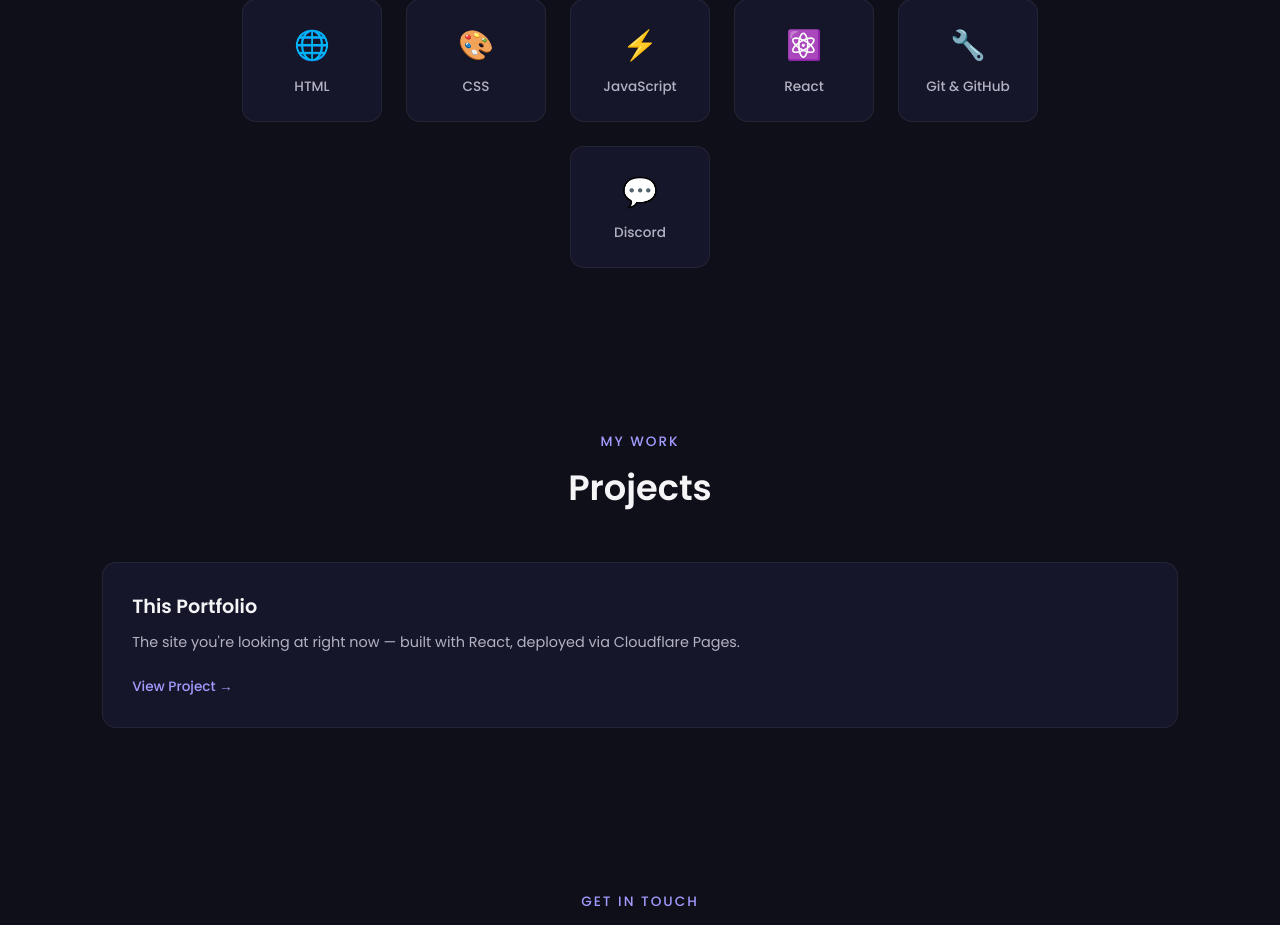
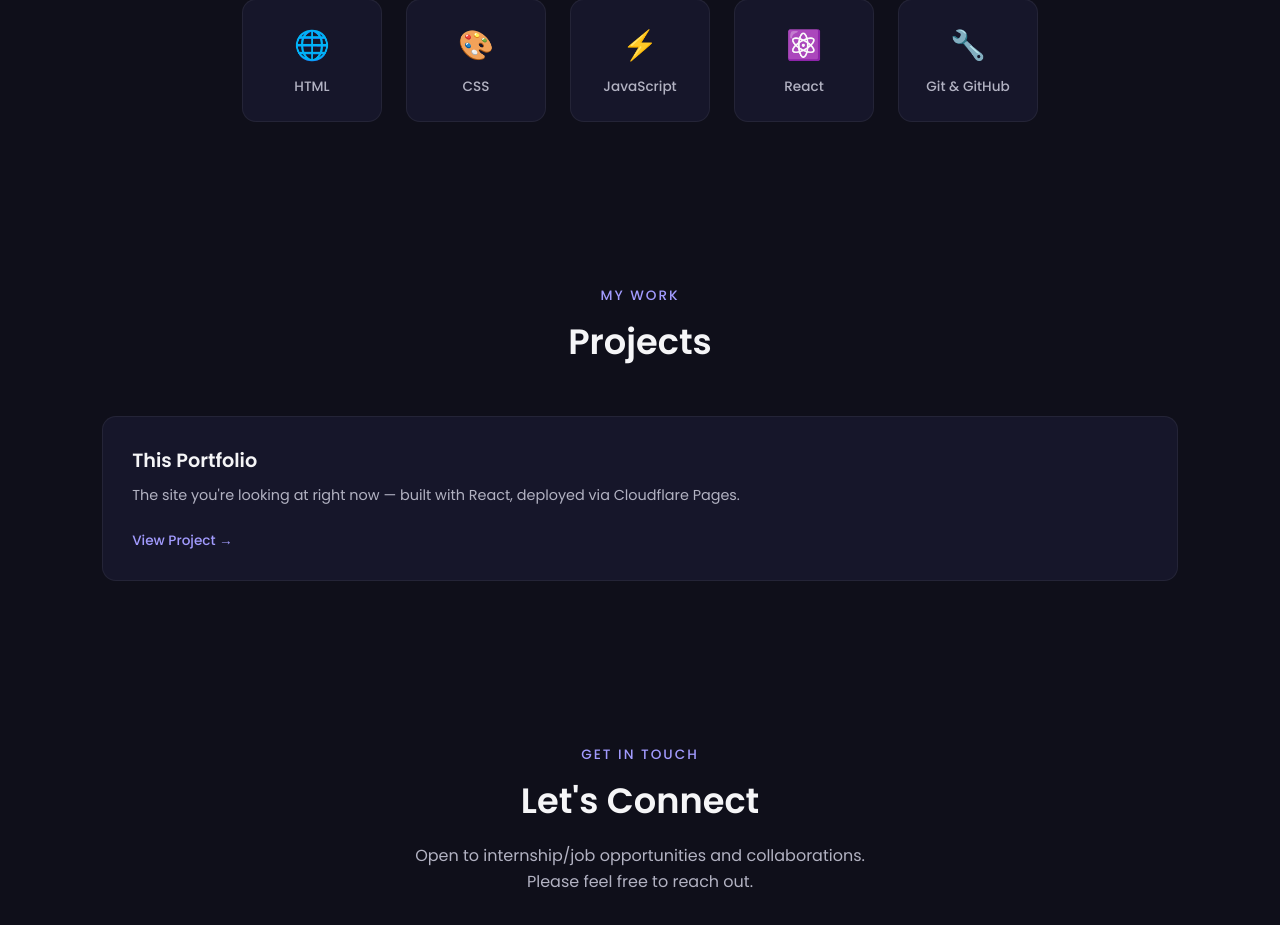
Before and after one commit to satyamgiri9846-cmyk/my-portfolio, a React (Vite) app: page / in a window 1280 px wide. Shown: the part 1467-2392 px from the top of the page. Built offline with nearby package versions, Linux system fonts and the light colour scheme.

Commit message:
Refactor About and TechStack to use props for reusability

```diff
--- a/src/App.jsx
+++ b/src/App.jsx
@@ -17,6 +17,14 @@ const aboutData = {
   skills: ["HTML", "CSS", "JavaScript", "React", "Git", "Tailwind"],
 };
 
+const techs = [
+  { name: "HTML", icon: "🌐" },
+  { name: "CSS", icon: "🎨" },
+  { name: "JavaScript", icon: "⚡" },
+  { name: "React", icon: "⚛️" },
+  { name: "Git & GitHub", icon: "🔧" },
+];
+
 function App() {
   return (
     <div>
@@ -29,7 +37,7 @@ function App() {
         secondaryBtn={{ label: "Contact Me", href: "#contact" }}
       />
       <About bio={aboutData.bio} skills={aboutData.skills} />
-      <TechStack />
+      <TechStack techs={techs} />
       <Projects />
       <Contact />
     </div>
--- a/src/components/TechStack.jsx
+++ b/src/components/TechStack.jsx
@@ -1,15 +1,6 @@
 import "./TechStack.css";
 
-function TechStack() {
-  const techs = [
-    { name: "HTML", icon: "🌐" },
-    { name: "CSS", icon: "🎨" },
-    { name: "JavaScript", icon: "⚡" },
-    { name: "React", icon: "⚛️" },
-    { name: "Git & GitHub", icon: "🔧" },
-    { name: "Discord", icon: "💬" }
-  ];
-
+function TechStack({ techs }) {
   return (
     <section className="techstack" id="techstack">
       <span className="section-label">What I Use</span>
```
